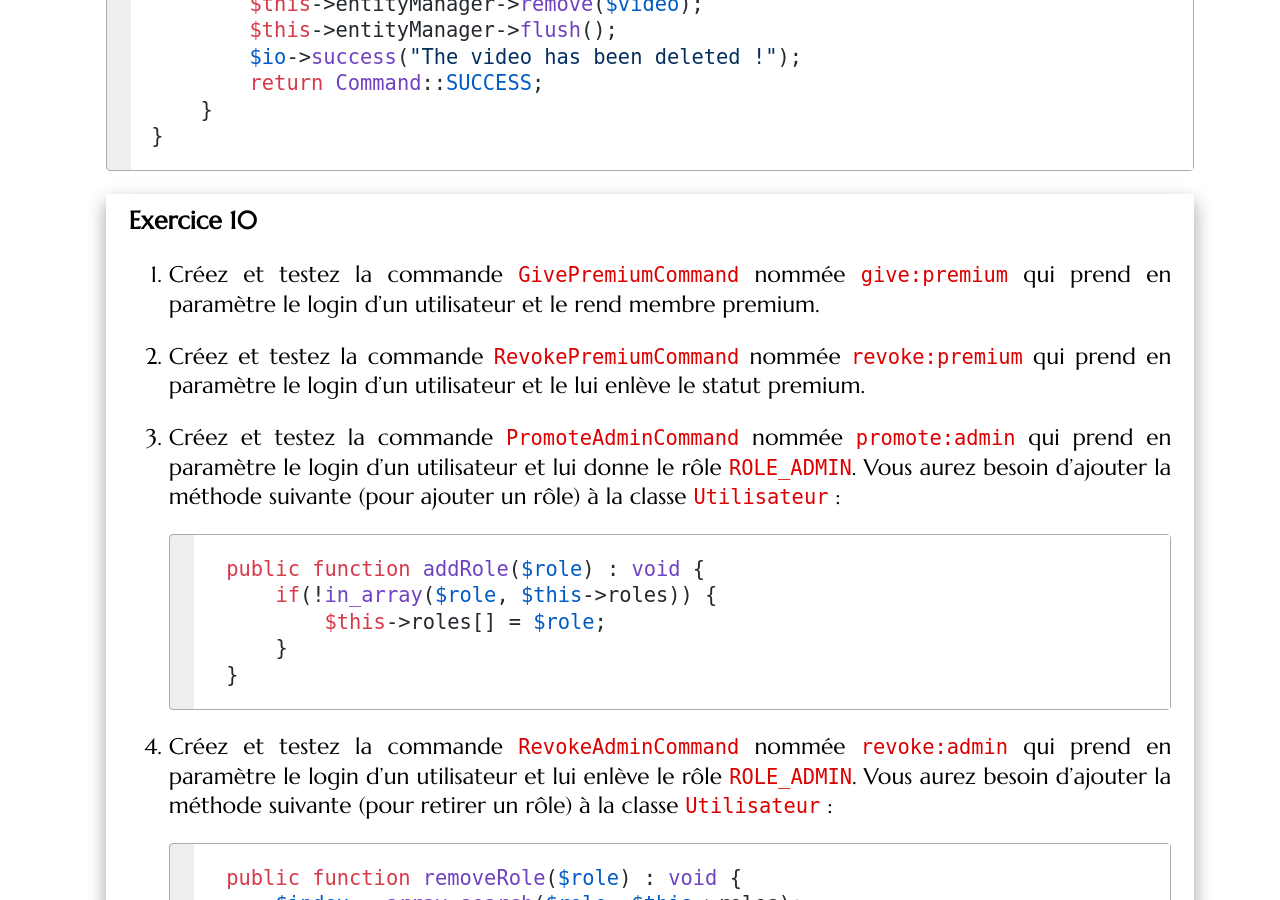
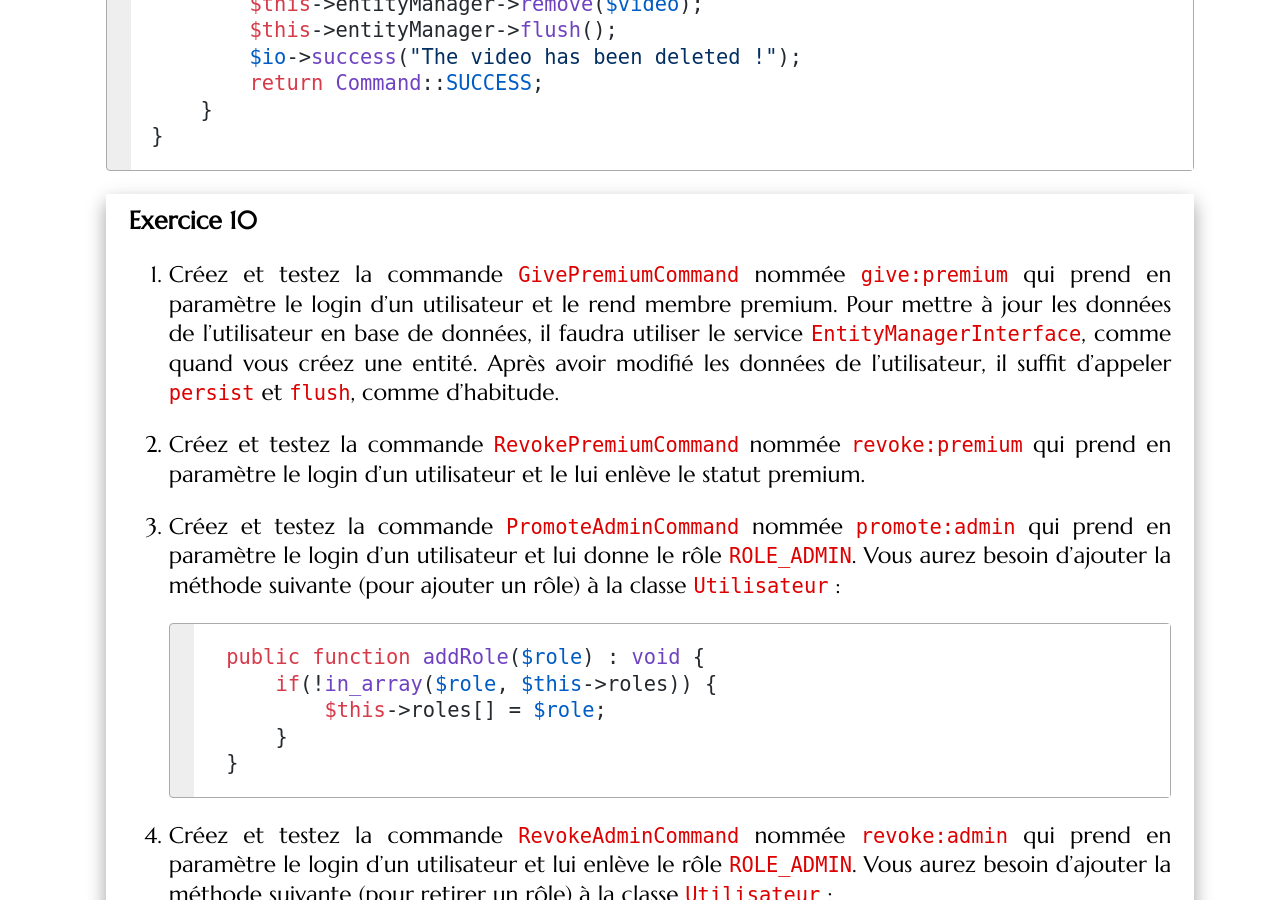
Before and after one commit to mgasquet/R5.A.05-ProgrammationAvancee-Web, a Jekyll site: the page built from tutorials/tutorial3.md, in a window 1280 px wide and 900 px high, scrolled down 31964 px. Built offline with Jekyll 4.4.1, drawn with Linux system fonts in a browser that asks for light colours; some web fonts are replaced; some of the changed text lies outside the part shown.

Commit message:
Update tutorial3.md
Correction de petites contradictions suite à la modification de l'ordre des exercices

```diff
--- a/tutorials/tutorial3.md
+++ b/tutorials/tutorial3.md
@@ -966,7 +966,7 @@ class MaCommande extends Command
 
 <div class="exercise">
 
-1. Créez et testez la commande `GivePremiumCommand` nommée `give:premium` qui prend en paramètre le login d'un utilisateur et le rend membre premium.
+1. Créez et testez la commande `GivePremiumCommand` nommée `give:premium` qui prend en paramètre le login d'un utilisateur et le rend membre premium. Pour mettre à jour les données de l'utilisateur en base de données, il faudra utiliser le service `EntityManagerInterface`, comme quand vous créez une entité. Après avoir modifié les données de l'utilisateur, il suffit d'appeler `persist` et `flush`, comme d'habitude.
 
 2. Créez et testez la commande `RevokePremiumCommand` nommée `revoke:premium` qui prend en paramètre le login d'un utilisateur et le lui enlève le statut premium.
 
```
Also changed, not shown: other parts of tutorials/tutorial3.md (+2 -4 lines).
